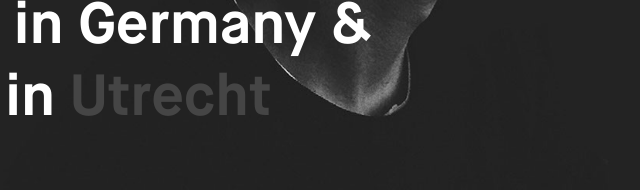
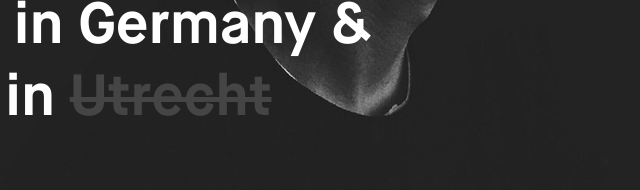
Before and after one commit to jeroenlaven90/CV, a plain HTML site: page index.html in a window 1280 px wide. Shown: the part 617-807 px from the top of the page, 482-1122 px from the left. Drawn offline with Linux system fonts and the light colour scheme.

Commit message:
strike 2
Signed-off-by: Jeroen Laven <jeroen.laven@me.com>

```diff
--- a/index.html
+++ b/index.html
@@ -37,7 +37,7 @@
      <p id="u304-12"><span id="u304">follow for updates</span><span id="u304-3"><br/></span><a class="nonblock" href="https://twitter.com/visuology_nl"><span id="u304-4">TWITTER</span></a><span id="u304-6"> / </span><a class="nonblock" href="https://www.instagram.com/visuology_nl/"><span id="u304-7">INSTAGRAM</span></a><span id="u304-9"> / </span><a class="nonblock" href="https://www.linkedin.com/in/jlart/"><span id="u304-10">LINKEDIN</span></a></p>
     </div>
     <div class="clearfix colelem shared_content" id="u187-20" data-content-guid="u187-20_content"><!-- content -->
-     <p class="Link-1" id="u187-4">I'm Jeroen Lavèn a Dutch designer raised in Germany &amp; currently living in <span id="u187-2">Utrecht</span> Rotterdam.</p>
+     <p class="Link-1" id="u187-4">I'm Jeroen Lavèn a Dutch designer raised in Germany &amp; currently living in <span id="u187-2"><strike>Utrecht</strike></span> Rotterdam.</p>
      <p id="u187-12">I work as a Social Media &amp; Website Assistant for <a class="nonblock" href="http://www.wdw.nl" target="_blank"><span id="u187-6">Witte de With Center for Contemporary Art</span></a><span title="wdw.nl" id="u187-8">. And always busy with a side project at </span><a class="nonblock" href="http://www.visuology.nl" target="_blank"><span id="u187-9">Visuology</span></a><span title="wdw.nl" id="u187-11">.</span></p>
      <p class="Link-1" id="u187-18"><span title="wdw.nl" id="u187-15">Business inquiries<br/></span><a class="nonblock" href="mailto:business@jeroenlaven.nl" target="_blank" title="wdw.nl"><span id="u187-16">business@jeroenlaven.nl</span></a></p>
     </div>
```
